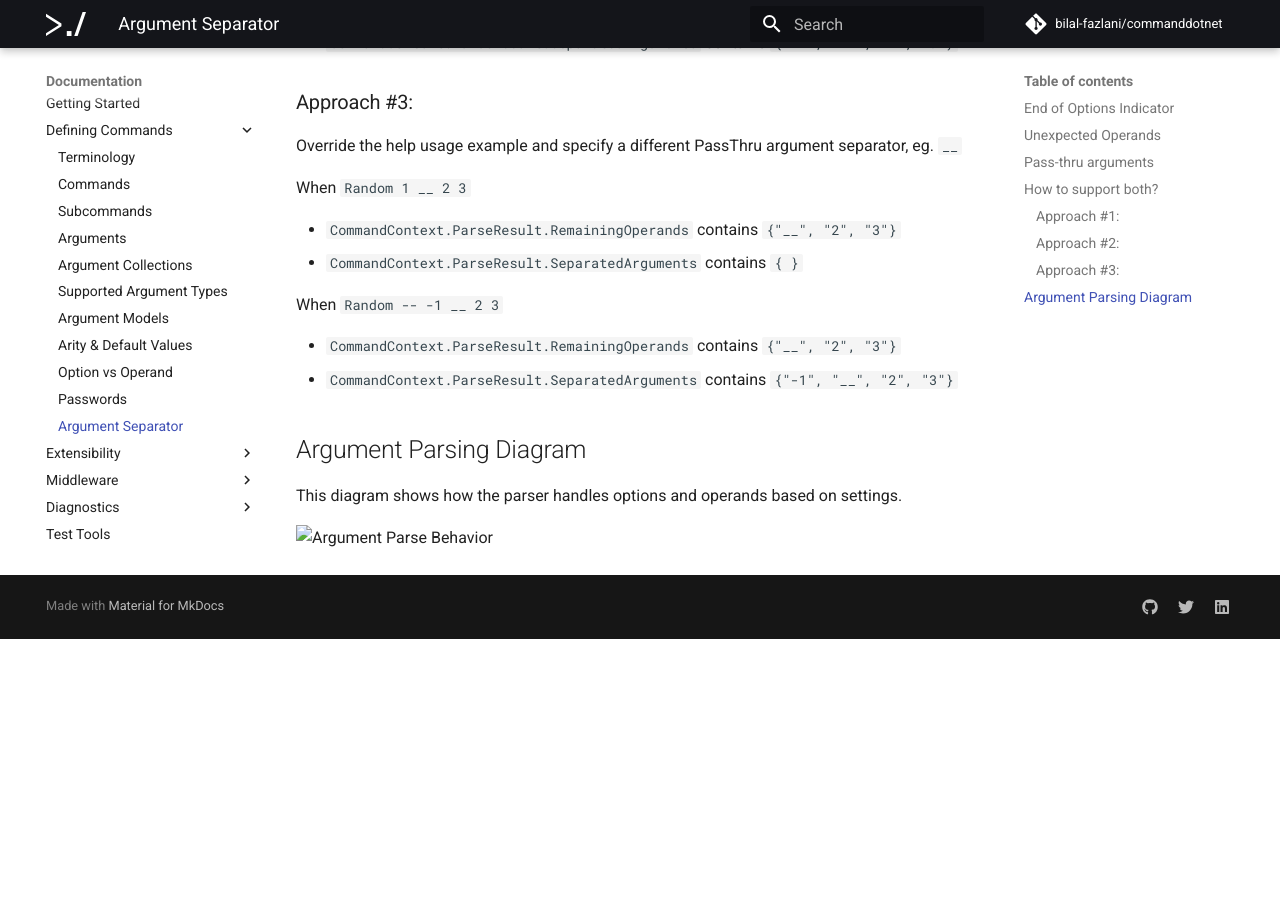
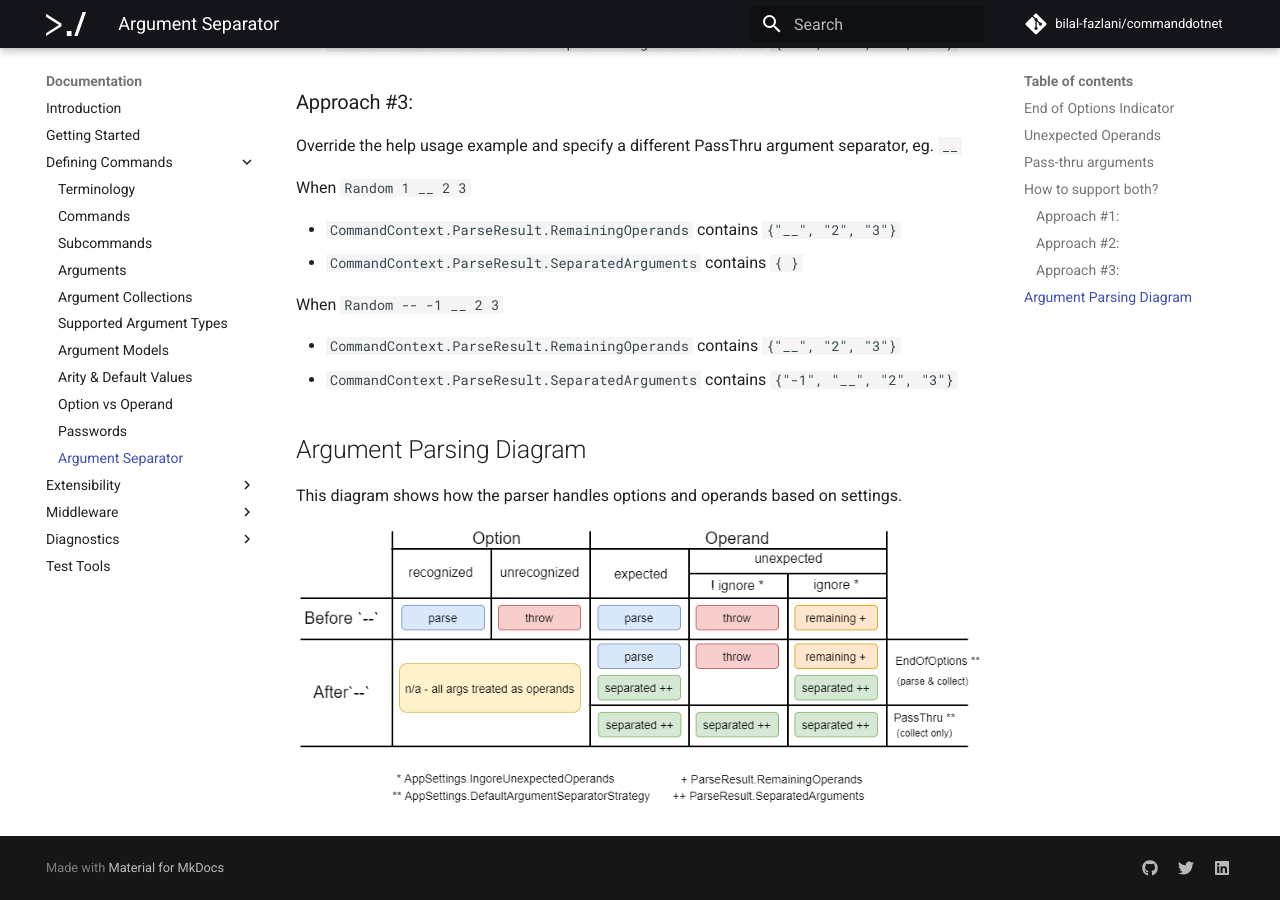
Before and after one commit to bilal-fazlani/commanddotnet, an MkDocs documentation site: the page built from docs/DefiningCommands/argument-separator.md, in a window 1280 px wide and 900 px high, scrolled down 2881 px. Built offline with MkDocs 1.6.1 and Material for MkDocs 9.7.7, drawn with Linux system fonts in a browser that asks for light colours; comment, search, counter and statistics services are not loaded; before the commit the page ends 3520 px from its top, so only the background shows below that.

Commit message:
add missing ArgumentParseBehavior.png diagram

```diff
--- a/docs/DefiningCommands/argument-separator.md
+++ b/docs/DefiningCommands/argument-separator.md
@@ -128,4 +128,4 @@
 
 This diagram shows how the parser handles options and operands based on settings.
 
-![Argument Parse Behavior](ArgumentParseBehavior.png)
+![Argument Parse Behavior](./../diagrams/ArgumentParseBehavior.png)
```
Also changed, not shown: docs/diagrams/ArgumentParseBehavior.png (added), 1 other file.
